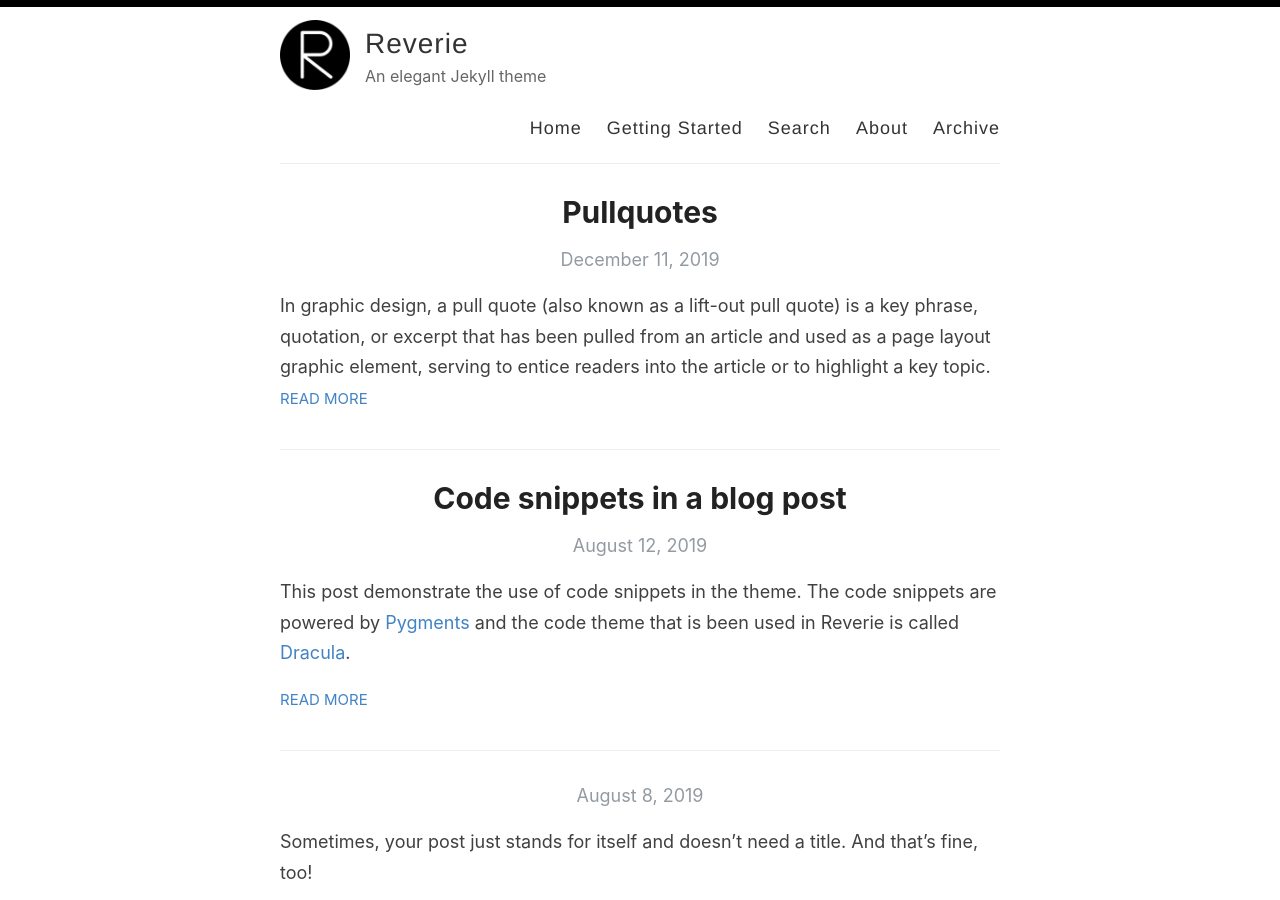
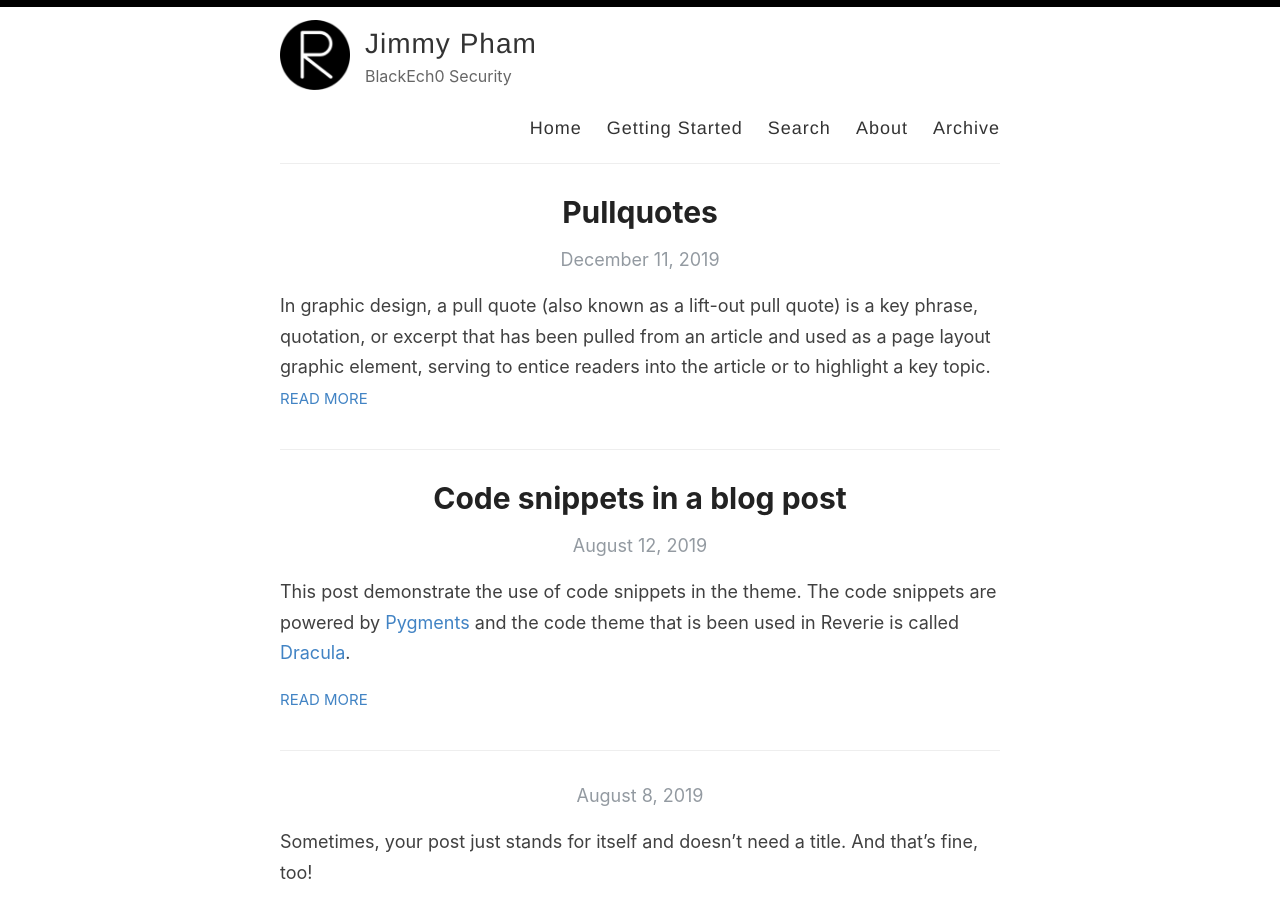
Before and after one commit to jfl0w/jfl0w.github.io, a Jekyll site: the page built from index.html, in a window 1280 px wide and 900 px high. Built offline with Jekyll 4.4.1, drawn with Linux system fonts in a browser that asks for light colours; the list of posts is cut into pages by our own code.

Commit message:
Update personal info

```diff
--- a/_config.yml
+++ b/_config.yml
@@ -3,13 +3,13 @@
 #
 
 # Name of your site (displayed in the header)
-name: Reverie
+name: Jimmy Pham
 
 # Name of the author
-author: Amit Merchant
+author: Jimmy Pham
 
 # Short bio or description (displayed in the header)
-description: An elegant Jekyll theme
+description: BlackEch0 Security
 
 # URL of your avatar or profile pic (you could use your GitHub profile pic)
 avatar: /images/reverie.png
@@ -21,15 +21,15 @@ avatar: /images/reverie.png
 # Includes an icon in the footer for each username you enter
 footer-links:
   dribbble:
-  email: amit.d.merchant@gmail.com
+  email: jimmy.pham25@gmail.com
   facebook:
   flickr:
-  github: amitmerchant1990/reverie
+  github: jfl0w
   instagram:
   linkedin:
   pinterest:
   rss: rss
-  twitter: amit_merchant
+  twitter:
   stackoverflow:
   youtube: # channel/<your_long_string> or user/<user-name>
   googleplus: # anything in your profile username that comes after plus.google.com/
@@ -48,8 +48,8 @@ google_analytics: UA-43339302-11
 
 # Your website URL (e.g. http://amitmerchant1990.github.io or http://www.amitmerchant.com)
 # Used for Sitemap.xml and your RSS feed
-url: http://www.amitmerchant.com/reverie
-enforce_ssl: https://www.amitmerchant.com/reverie
+# url: http://www.amitmerchant.com/reverie
+# enforce_ssl: https://www.amitmerchant.com/reverie
 
 # If you're hosting your site at a Project repository on GitHub pages
 # (http://yourusername.github.io/repository-name)
```
